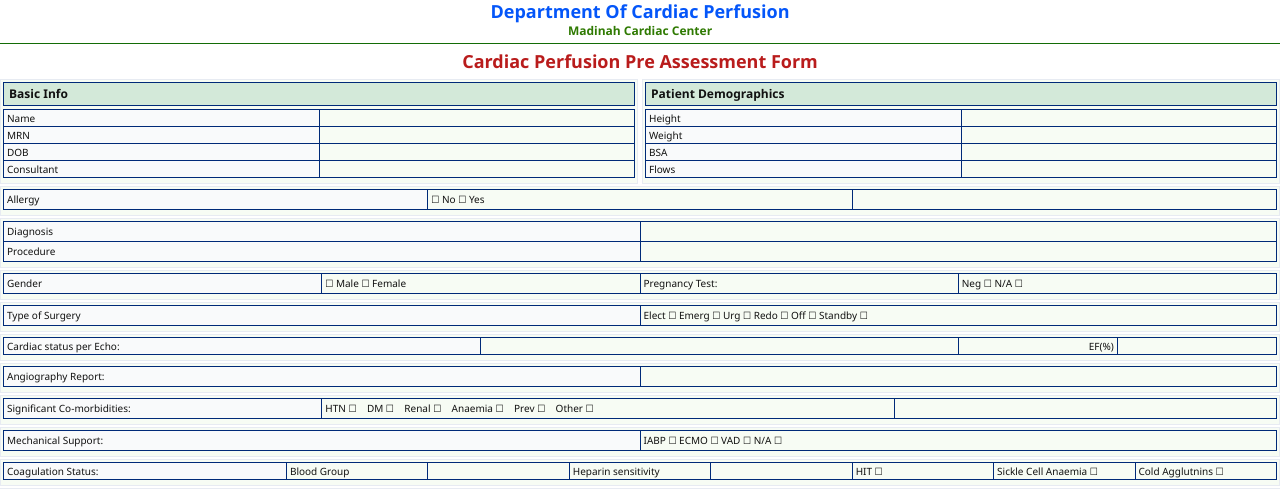
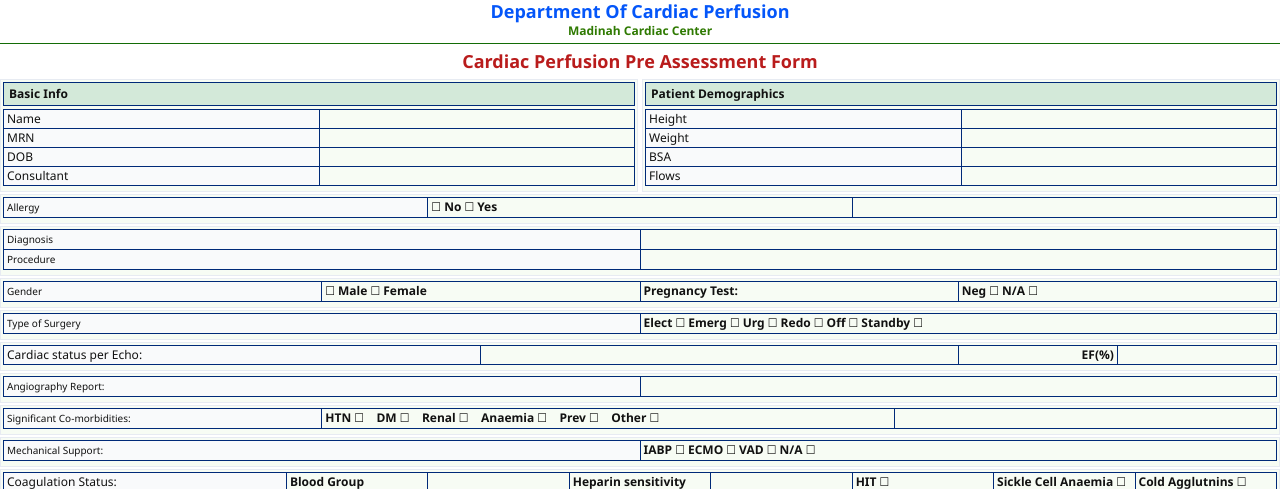
Before and after one commit to finashinas123/LogbookWeb, a Flask app: template templates/pdf1.html in a window 1280 px wide. Shown: the top 489 px of the page. Run offline with Flask 3, Linux system fonts and the light colour scheme; the template is opened without the code that fills it, so the values that code supplies are empty.

Commit message:
Add bold font weight and size to inline text

```diff
--- a/templates/pdf1.html
+++ b/templates/pdf1.html
@@ -131,6 +131,8 @@ td:first-child,
 /* INLINE TEXT */
 .inline {
     line-height: 1;
+    font-weight: bold;
+    font-size: 12px;
 
 
 }
```
